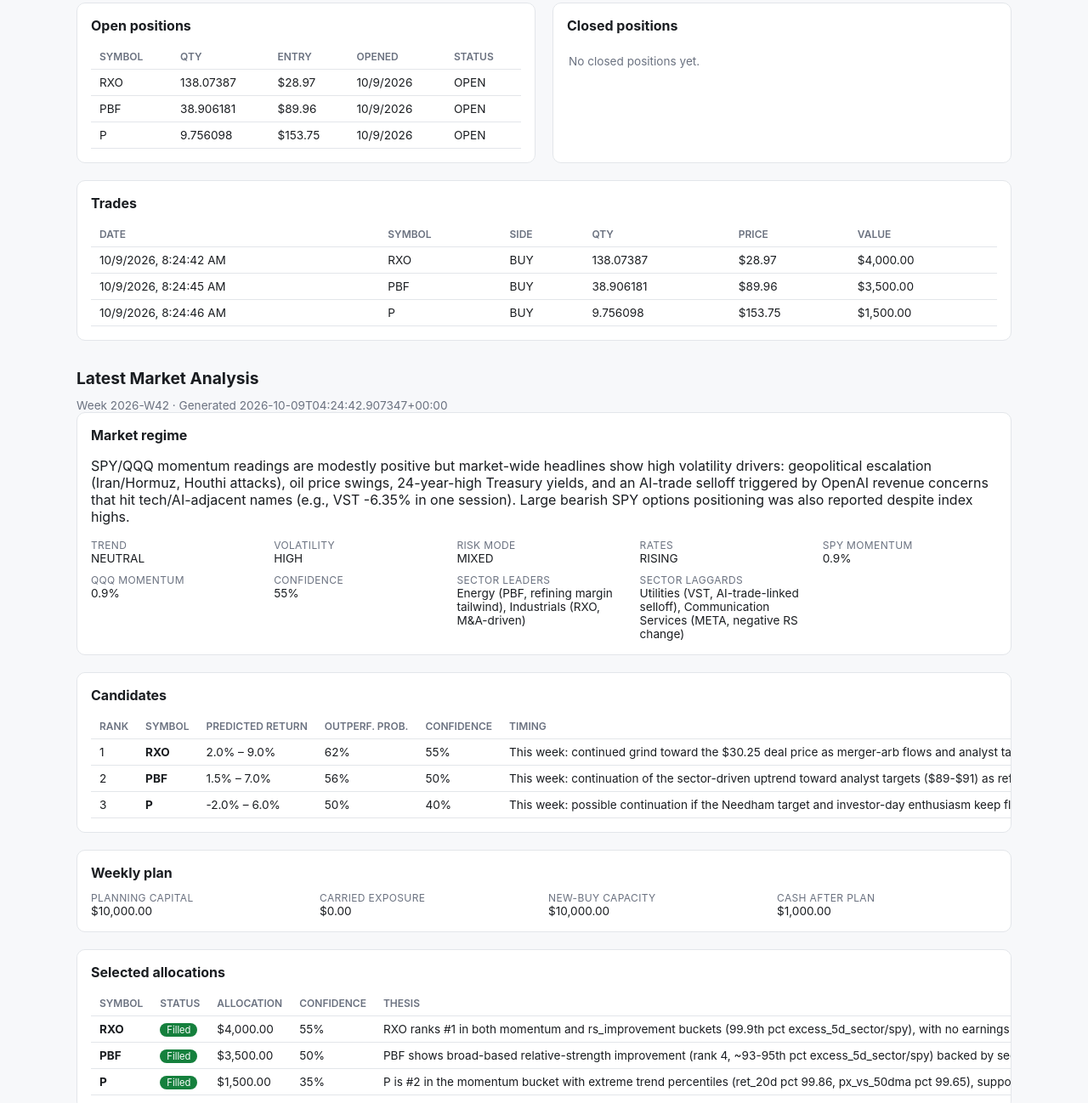
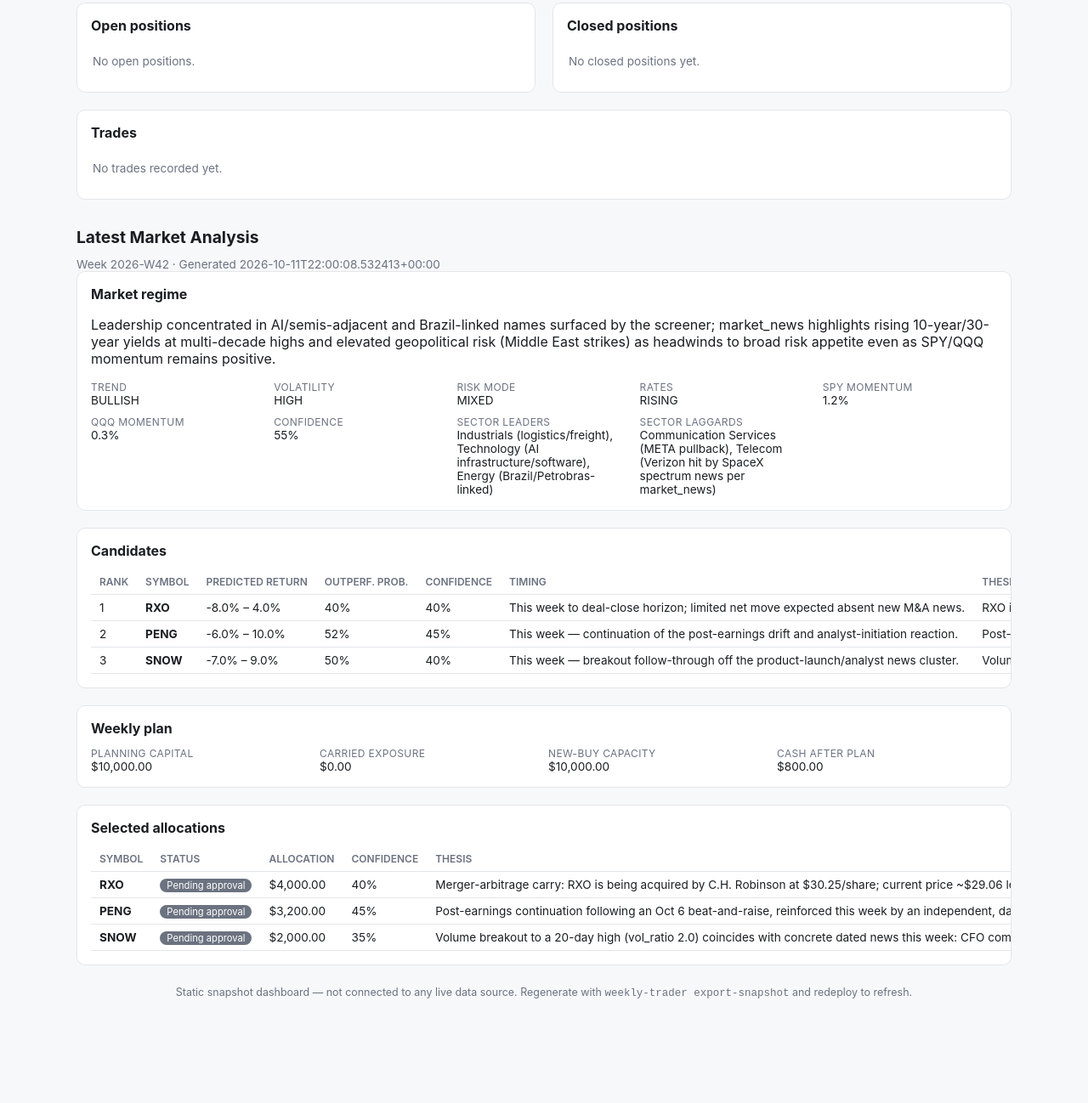
Before and after one commit to ashwin1224/rhood-trader, a plain HTML site: page index.html in a window 1280 px wide. Shown: the part 722-2020 px from the top of the page at 85% size. After the commit the page ends 1946 px from the top, so only its background shows below. Drawn offline with nearby package versions, Linux system fonts and the light colour scheme.

Commit message:
Update snapshot 2026-10-11 22:01:58Z

```diff
--- a/latest_research_report.html
+++ b/latest_research_report.html
@@ -1,18 +1,18 @@
-<div class="meta">Week 2026-W42 · Generated 2026-10-09T04:24:42.907347+00:00</div>
+<div class="meta">Week 2026-W42 · Generated 2026-10-11T22:00:08.532413+00:00</div>
 
 <div class="panel">
   <h2>Market regime</h2>
-  <p>SPY/QQQ momentum readings are modestly positive but market-wide headlines show high volatility drivers: geopolitical escalation (Iran/Hormuz, Houthi attacks), oil price swings, 24-year-high Treasury yields, and an AI-trade selloff triggered by OpenAI revenue concerns that hit tech/AI-adjacent names (e.g., VST -6.35% in one session). Large bearish SPY options positioning was also reported despite index highs.</p>
+  <p>Leadership concentrated in AI/semis-adjacent and Brazil-linked names surfaced by the screener; market_news highlights rising 10-year/30-year yields at multi-decade highs and elevated geopolitical risk (Middle East strikes) as headwinds to broad risk appetite even as SPY/QQQ momentum remains positive.</p>
   <div class="kv">
-    <div><span>Trend</span>NEUTRAL</div>
+    <div><span>Trend</span>BULLISH</div>
     <div><span>Volatility</span>HIGH</div>
     <div><span>Risk mode</span>MIXED</div>
     <div><span>Rates</span>RISING</div>
-    <div><span>SPY momentum</span>0.9%</div>
-    <div><span>QQQ momentum</span>0.9%</div>
+    <div><span>SPY momentum</span>1.2%</div>
+    <div><span>QQQ momentum</span>0.3%</div>
     <div><span>Confidence</span>55%</div>
-    <div><span>Sector leaders</span>Energy (PBF, refining margin tailwind), Industrials (RXO, M&amp;A-driven)</div>
-    <div><span>Sector laggards</span>Utilities (VST, AI-trade-linked selloff), Communication Services (META, negative RS change)</div>
+    <div><span>Sector leaders</span>Industrials (logistics/freight), Technology (AI infrastructure/software), Energy (Brazil/Petrobras-linked)</div>
+    <div><span>Sector laggards</span>Communication Services (META pullback), Telecom (Verizon hit by SpaceX spectrum news per market_news)</div>
   </div>
 </div>
 
@@ -28,32 +28,32 @@
         <tr>
           <td>1</td>
           <td><strong>RXO</strong></td>
-          <td>2.0% – 9.0%</td>
-          <td>62%</td>
-          <td>55%</td>
-          <td>This week: continued grind toward the $30.25 deal price as merger-arb flows and analyst target revisions (Truist $30, JPM/TD Cowen upgrades) catch up to the acquisition terms.</td>
-          <td>RXO is the top-ranked name in both the momentum and rs_improvement buckets (rank 1/1), with excess_5d_sector/spy near the 99.9th percentile and no earnings in the hold window. The acquisition by C.H. Robinson at $30.25/share is a hard anchor just above the current $28.92 quote, giving a defined near-term catalyst (deal-driven convergence) plus residual momentum from strong Q-results-driven re-rating.</td>
-          <td>Deal-arbitrage dynamics mean most of the upside (to ~$30.25) is capped and could compress quickly; adv_dollar_20d percentile (21.87) is the lowest headroom among candidates, raising execution-risk/liquidity concerns, and a 73.7% six-month run plus bearish &#x27;reasons to avoid&#x27; commentary suggest the easy move may be largely priced in.</td>
+          <td>-8.0% – 4.0%</td>
+          <td>40%</td>
+          <td>40%</td>
+          <td>This week to deal-close horizon; limited net move expected absent new M&amp;A news.</td>
+          <td>RXO is being acquired by C.H. Robinson at $30.25/share (deal-anchored fair value ~$26.23, current price ~$29.06); the stock&#x27;s #1-ranked momentum and rs_improvement bucket placement reflects merger-arb convergence rather than organic momentum that can keep extending. With the price already near the deal terms, the remaining spread is thin and the &#x27;thesis&#x27; is really a low-volatility arb carry into the close, not a fresh breakout.</td>
+          <td>Deal-related: regulatory/closing risk or renegotiation could move the stock sharply either way; also the stock is within ~4% of the $30.25 takeout price, capping upside while leaving event risk on the downside if the deal falters. News flags are mixed (&#x27;3 reasons to avoid&#x27;).</td>
         </tr>
         <tr>
           <td>2</td>
-          <td><strong>PBF</strong></td>
-          <td>1.5% – 7.0%</td>
-          <td>56%</td>
-          <td>50%</td>
-          <td>This week: continuation of the sector-driven uptrend toward analyst targets ($89-$91) as refining-margin narrative persists.</td>
-          <td>PBF shows broad-based rs_improvement (rank 4) with excess_5d_sector/spy near 93-95th percentile, supported by sector tailwinds from refining margins (Shell record refining margins headline) and multiple analyst price-target raises (Mizuho to $89, Citi to $91) that bracket the current price, suggesting room to the low-$90s without the thesis needing much further multiple expansion.</td>
-          <td>Energy sector is geopolitically driven (Hormuz/Iran tensions) and could reverse sharply if oil eases, as already hinted by a &#x27;oil falls on Trump Iran comments&#x27; headline; earnings on 2026-10-29 are outside this week&#x27;s hold window but insider-selling commentary on refiners is a soft contrarian signal.</td>
+          <td><strong>PENG</strong></td>
+          <td>-6.0% – 10.0%</td>
+          <td>52%</td>
+          <td>45%</td>
+          <td>This week — continuation of the post-earnings drift and analyst-initiation reaction.</td>
+          <td>Post-earnings continuation: PENG beat and raised guidance on Oct 6 (pm), gapped up (event_gap +4.9%), and has kept rallying (+24% over 10d, +6.6% last session) on fresh sell-side validation including a BofA initiation at $100 PT (Buy) on AI memory demand. Multiple independent analyst notes this week (BofA initiation, bullish Seeking Alpha piece) corroborate the screener&#x27;s post_event and momentum bucket placement.</td>
+          <td>Extended short-term (+49% in 20d, gap_last pct 99.93) raises pullback/mean-reversion risk; no near-term earnings catalyst to reload the move, so continuation depends purely on sustained buyer interest and further sell-side follow-through.</td>
         </tr>
         <tr>
           <td>3</td>
-          <td><strong>P</strong></td>
-          <td>-2.0% – 6.0%</td>
+          <td><strong>SNOW</strong></td>
+          <td>-7.0% – 9.0%</td>
           <td>50%</td>
           <td>40%</td>
-          <td>This week: possible continuation if the Needham target and investor-day enthusiasm keep flowing through, but a stall/pullback after a 10-day run is equally plausible.</td>
-          <td>P (Everpure) is #2 in the momentum bucket with extreme trend percentiles (ret_20d pct 99.86, px_vs_50dma pct 99.65) and a Needham PT raise to $185 against a $150.72 quote, fueled by raised long-term revenue targets at an investor day and sustained analyst/media attention (Cramer coverage).</td>
-          <td>The stock is up ~57% in 20 days and 10 straight days per the &#x27;winning streak&#x27; headline — this is a fully extended momentum name trading at 77.7x adjusted earnings per the valuation article, so a pause or pullback is a real risk; vol_ratio is low (pct 15.89), meaning the move isn&#x27;t being confirmed by elevated volume this week.</td>
+          <td>This week — breakout follow-through off the product-launch/analyst news cluster.</td>
+          <td>Volume breakout at a 20-day high (vol_ratio 2.0, pct 98.5) coincides with concrete, dated news this week: a CFO commentary piece, a new Agentic Marketplace Discovery product launch, and &#x27;Stock of the Day&#x27; coverage citing accelerating 35% revenue growth — giving the breakout an identifiable, recent driver rather than a pure technical signal.</td>
+          <td>No company-specific earnings catalyst scheduled in the research provided (none listed in upcoming_events), so the move must be sustained by sentiment and sector (AI software) flows; broader AI-stock volatility (noted in market_news chip-sector unease) could reverse the breakout quickly.</td>
         </tr></tbody>
       </table>
 </div>
@@ -64,7 +64,7 @@
     <div><span>Planning capital</span>$10,000.00</div>
     <div><span>Carried exposure</span>$0.00</div>
     <div><span>New-buy capacity</span>$10,000.00</div>
-    <div><span>Cash after plan</span>$1,000.00</div>
+    <div><span>Cash after plan</span>$800.00</div>
   </div>
 </div>
 
@@ -76,27 +76,27 @@
         <tbody>
         <tr>
           <td><strong>RXO</strong></td>
-          <td><span class="tag tag-filled">Filled</span></td>
+          <td><span class="tag tag-pending">Pending approval</span></td>
           <td>$4,000.00</td>
-          <td>55%</td>
-          <td>RXO ranks #1 in both momentum and rs_improvement buckets (99.9th pct excess_5d_sector/spy), with no earnings risk this week and a hard near-term price anchor from the pending C.H. Robinson acquisition at $30.25/share versus a $28.92 quote, giving a defined deal-driven convergence catalyst on top of residual re-rating momentum.</td>
-          <td>Deal-arbitrage dynamics mean most of the upside (to ~$30.25) is capped and could compress quickly; adv_dollar_20d percentile (21.87) is the lowest headroom among candidates, raising execution-risk/liquidity concerns, and a 73.7% six-month run plus bearish &#x27;reasons to avoid&#x27; commentary suggest the easy move may be largely priced in.</td>
+          <td>40%</td>
+          <td>Merger-arbitrage carry: RXO is being acquired by C.H. Robinson at $30.25/share; current price ~$29.06 leaves a thin but relatively low-volatility spread to capture into deal close. This is an event-bounded, deal-anchored thesis rather than organic momentum, giving it a distinct, less market-correlated risk/reward than the other two candidates.</td>
+          <td>Deal-related: regulatory/closing risk or renegotiation could move the stock sharply either way; also the stock is within ~4% of the $30.25 takeout price, capping upside while leaving event risk on the downside if the deal falters. News flags are mixed (&#x27;3 reasons to avoid&#x27;).</td>
         </tr>
         <tr>
-          <td><strong>PBF</strong></td>
-          <td><span class="tag tag-filled">Filled</span></td>
-          <td>$3,500.00</td>
-          <td>50%</td>
-          <td>PBF shows broad-based relative-strength improvement (rank 4, ~93-95th pct excess_5d_sector/spy) backed by sector tailwinds from record refining margins and multiple independent analyst price-target raises (Mizuho $89, Citi $91) bracketing the current price, with earnings safely outside this week&#x27;s hold window.</td>
-          <td>Energy sector is geopolitically driven (Hormuz/Iran tensions) and could reverse sharply if oil eases, as already hinted by a &#x27;oil falls on Trump Iran comments&#x27; headline; earnings on 2026-10-29 are outside this week&#x27;s hold window but insider-selling commentary on refiners is a soft contrarian signal.</td>
+          <td><strong>PENG</strong></td>
+          <td><span class="tag tag-pending">Pending approval</span></td>
+          <td>$3,200.00</td>
+          <td>45%</td>
+          <td>Post-earnings continuation following an Oct 6 beat-and-raise, reinforced this week by an independent, dated BofA initiation (Buy, $100 PT) on AI memory demand. Fresh sell-side validation plus continued price strength (+6.6% last session, +24% over 10d) supports a standalone continuation thesis distinct from pure screener momentum.</td>
+          <td>Extended short-term (+49% in 20d, gap_last pct 99.93) raises pullback/mean-reversion risk; no near-term earnings catalyst to reload the move, so continuation depends purely on sustained buyer interest and further sell-side follow-through.</td>
         </tr>
         <tr>
-          <td><strong>P</strong></td>
-          <td><span class="tag tag-filled">Filled</span></td>
-          <td>$1,500.00</td>
+          <td><strong>SNOW</strong></td>
+          <td><span class="tag tag-pending">Pending approval</span></td>
+          <td>$2,000.00</td>
           <td>35%</td>
-          <td>P is #2 in the momentum bucket with extreme trend percentiles (ret_20d pct 99.86, px_vs_50dma pct 99.65), supported by a Needham PT raise to $185 (vs $150.72 quote) following an investor day with raised long-term revenue targets and sustained media attention.</td>
-          <td>The stock is up ~57% in 20 days and 10 straight days per the &#x27;winning streak&#x27; headline — this is a fully extended momentum name trading at 77.7x adjusted earnings per the valuation article, so a pause or pullback is a real risk; vol_ratio is low (pct 15.89), meaning the move isn&#x27;t being confirmed by elevated volume this week.</td>
+          <td>Volume breakout to a 20-day high (vol_ratio 2.0) coincides with concrete dated news this week: CFO commentary, a new Agentic Marketplace Discovery product launch, and media coverage citing accelerating ~35% revenue growth. Sized smaller than PENG given overlapping AI-theme exposure and the lack of a scheduled near-term catalyst to extend the move.</td>
+          <td>No company-specific earnings catalyst scheduled in the research provided (none listed in upcoming_events), so the move must be sustained by sentiment and sector (AI software) flows; broader AI-stock volatility (noted in market_news chip-sector unease) could reverse the breakout quickly.</td>
         </tr></tbody>
       </table>
 </div>
--- a/snapshot.json
+++ b/snapshot.json
@@ -1,11 +1,11 @@
 {
-  "generated_at": "2026-10-09T04:27:26.890207+00:00",
-  "as_of_date": "2026-10-09",
+  "generated_at": "2026-10-11T22:00:08.532413+00:00",
+  "as_of_date": "2026-10-11",
   "summary": {
     "current": {
-      "equity": 9939.364717,
-      "cash": 999.999876,
-      "open_positions": 3,
+      "equity": 10000.0,
+      "cash": 10000.0,
+      "open_positions": 0,
       "total_realized_pnl": 0
     },
     "mtd": {
@@ -21,65 +21,13 @@
   },
   "equity_curve": [
     {
-      "date": "2026-10-09T08:19:53.985752+00:00",
+      "date": "2026-10-12T02:00:08.532413+00:00",
       "equity": 10000.0,
       "cash": 10000.0
-    },
-    {
-      "date": "2026-10-09T08:24:42.907347+00:00",
-      "equity": 9939.364717,
-      "cash": 999.999876
     }
   ],
   "pnl_by_day": [],
-  "positions_open": [
-    {
-      "symbol": "RXO",
-      "status": "OPEN",
-      "quantity": 138.07387,
-      "entry_price": 28.97,
-      "opened_date": "2026-10-09"
-    },
-    {
-      "symbol": "PBF",
-      "status": "OPEN",
-      "quantity": 38.906181,
-      "entry_price": 89.96,
-      "opened_date": "2026-10-09"
-    },
-    {
-      "symbol": "P",
-      "status": "OPEN",
-      "quantity": 9.756098,
-      "entry_price": 153.75,
-      "opened_date": "2026-10-09"
-    }
-  ],
+  "positions_open": [],
   "positions_closed": [],
-  "trades": [
-    {
-      "date": "2026-10-09T08:24:42.934913+00:00",
-      "symbol": "RXO",
-      "side": "BUY",
-      "quantity": 138.07387,
-      "price": 28.97,
-      "value": 4000.0
-    },
-    {
-      "date": "2026-10-09T08:24:45.273929+00:00",
-      "symbol": "PBF",
-      "side": "BUY",
-      "quantity": 38.906181,
-      "price": 89.96,
-      "value": 3500.0
-    },
-    {
-      "date": "2026-10-09T08:24:46.305354+00:00",
-      "symbol": "P",
-      "side": "BUY",
-      "quantity": 9.756098,
-      "price": 153.75,
-      "value": 1500.0
-    }
-  ]
+  "trades": []
 }
```
